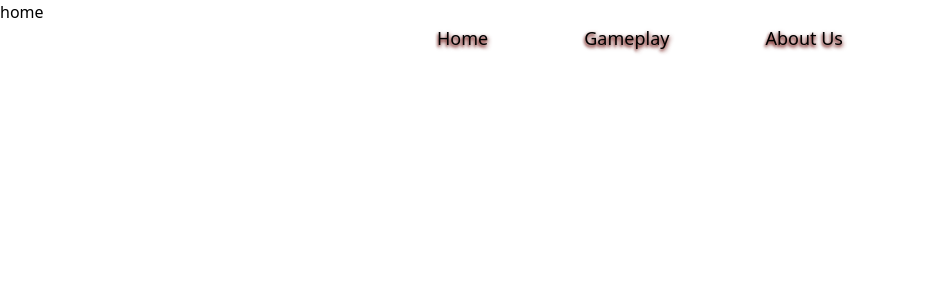
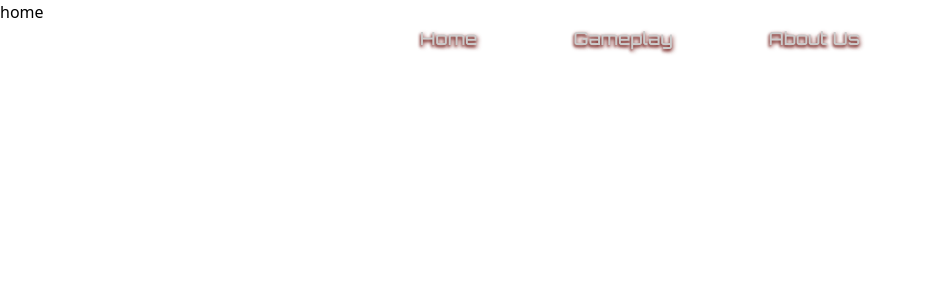
Before and after one commit to Alexander-Lindstroem/enginelight__web, a Next.js app: page / in a window 1280 px wide. Shown: the top 300 px of the page, without its empty margins (0-925 px from the left). Built offline with nearby package versions, Linux system fonts and the light colour scheme.

Commit message:
Removed inline styling and changed font styling to use variables

```diff
--- a/src/app/globals.css
+++ b/src/app/globals.css
@@ -32,3 +32,7 @@ body {
   margin: 0;
   height: 100%;
 }
+
+.text-shadow-soft {
+  text-shadow: -1px 2px 3px rgba(117, 32, 29, 0.9), 1px 2px 4px rgba(117, 32, 29, 0.9);
+}
--- a/src/components/Header/index.tsx
+++ b/src/components/Header/index.tsx
@@ -3,14 +3,7 @@ import Link from "next/link"
 const Header = () => {
     return (
         <header className="fixed top-0 left-0 w-full z-50 bg-transparent py-4" >
-            <nav className="flex justify-center items-center gap-10 sm:gap-10 md:gap-24 text-sm sm:text-base md:text-lg px-[20px] h-[44px]"
-                style={{
-                    color: "var(--color-elwhite)",
-                    fontFamily: "var(--font-elmain), sans-serif",
-                    fontWeight: '500',
-                    textShadow:
-                        '-1px 2px 3px rgba(117, 32, 29, 0.9), 1px 2px 4px rgba(117, 32, 29, 0.9)'
-                }}>
+            <nav className="flex justify-center items-center gap-10 md:gap-24 text-elbodys sm:text-elbodym md:text-elbodyl px-[20px] h-[44px] text-elwhite font-elmain font-medium text-shadow-soft">
                 <Link href="/">Home</Link>
                 <Link href="/gameplay">Gameplay</Link>
                 <Link href="/aboutus">About Us</Link>
```
